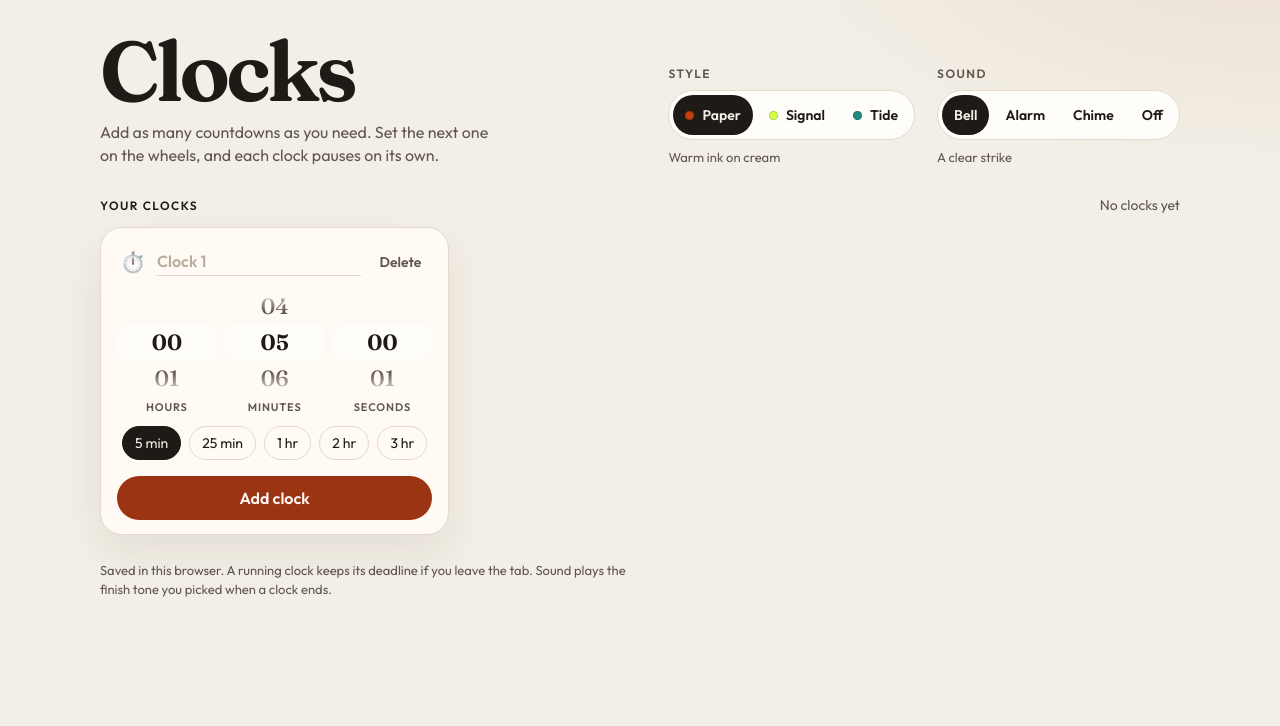
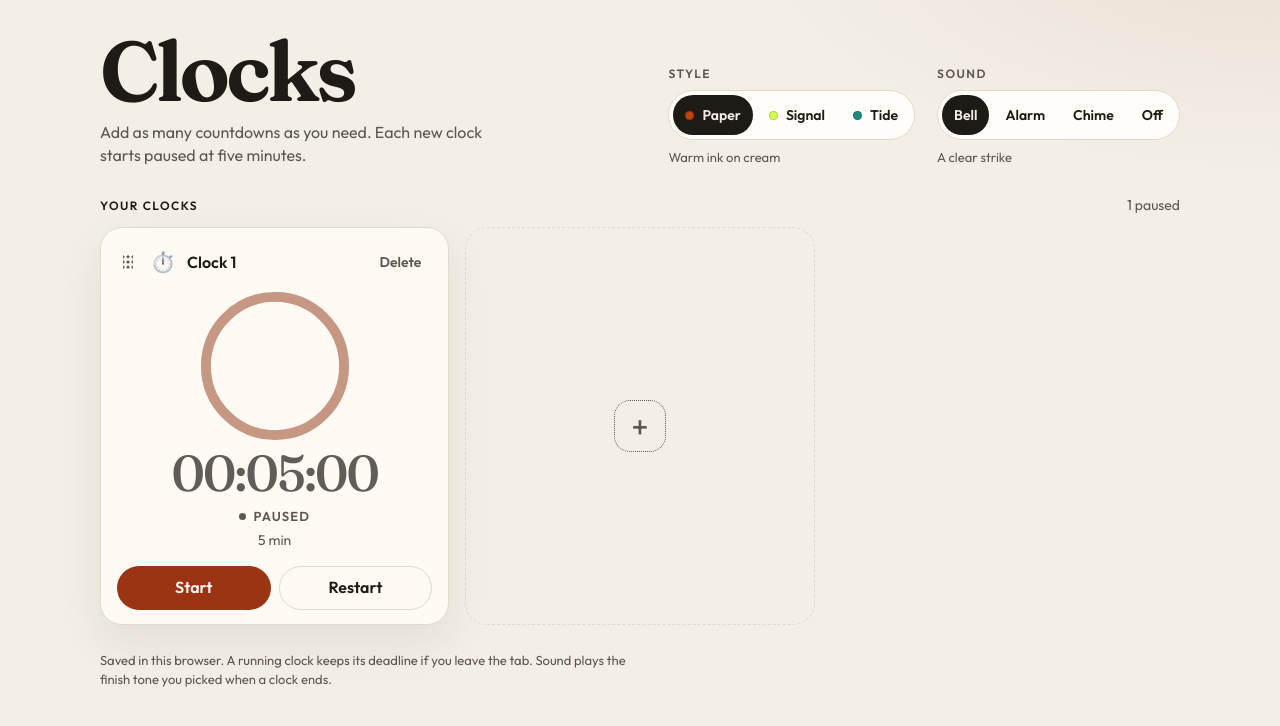
Before and after one commit to Yingxu-Mu/countdown-clocks, a React (Vite) app: page / in a window 1280 px wide. Both pictures are taken after a click on the button "Add a clock". Shown: the top 726 px of the page. Built offline with nearby package versions, Linux system fonts and the light colour scheme.

Commit message:
simplify add new clock flow

```diff
--- a/src/App.tsx
+++ b/src/App.tsx
@@ -4,9 +4,10 @@ import { ClockCard } from './components/ClockCard'
 import { DraftClock } from './components/DraftClock'
 import { SoundSwitch } from './components/SoundSwitch'
 import { StyleSwitch } from './components/StyleSwitch'
+import { DEFAULT_CLOCK_ICON } from './icons'
 import { playSound, prepareSound, primeAudio, unlockSound } from './sounds'
 import { loadClocks, loadSettings, saveClocks, saveSettings, subscribeStorage } from './storage'
-import { MAX_DURATION_MS, quickSetSeconds, rememberDuration } from './time'
+import { MAX_DURATION_MS, rememberDuration } from './time'
 import type { Clock, SoundId, ThemeId } from './types'
 
 const THEME_COLOR: Record<ThemeId, string> = {
@@ -34,6 +35,8 @@ type Reorder = {
   startX: number
   startY: number
 }
+
+const DEFAULT_DURATION_MS = 5 * 60 * 1000
 
 function initialRecentSeconds(): number[] {
   const stored = loadSettings().recentSeconds
@@ -143,22 +146,22 @@ export default function App() {
     if (justFinished) playSound(sound)
   }, [clocks, sound])
 
-  function addClock(input: { label: string; durationMs: number; icon: string }) {
+  function addClock() {
     const time = Date.now()
     setNow(time)
     setClocks((current) => {
       const clock: Clock = {
         id: createId(),
-        label: input.label || nextLabel(current),
-        icon: input.icon,
-        durationMs: input.durationMs,
-        remainingMs: input.durationMs,
+        label: nextLabel(current),
+        icon: DEFAULT_CLOCK_ICON,
+        durationMs: DEFAULT_DURATION_MS,
+        remainingMs: DEFAULT_DURATION_MS,
         endsAt: null,
         status: 'paused',
       }
       return [...current, clock]
     })
-    setRecentSeconds((current) => rememberDuration(current, input.durationMs))
+    setRecentSeconds((current) => rememberDuration(current, DEFAULT_DURATION_MS))
   }
 
   function pauseClock(id: string) {
@@ -334,7 +337,7 @@ export default function App() {
         <div className="brand">
           <h1 className="wordmark">Clocks</h1>
           <p className="lede">
-            Add as many countdowns as you need. Set the next one on the wheels, and each clock pauses on its own.
+            Add as many countdowns as you need. Each new clock starts paused at five minutes.
           </p>
         </div>
         <div className="settings">
@@ -381,11 +384,7 @@ export default function App() {
               </li>
             ))}
             <li data-draft="true">
-              <DraftClock
-                suggestedLabel={nextLabel(clocks)}
-                presets={quickSetSeconds(recentSeconds)}
-                onAdd={addClock}
-              />
+              <DraftClock onAdd={addClock} />
             </li>
           </ul>
         </section>
--- a/src/components/DraftClock.tsx
+++ b/src/components/DraftClock.tsx
@@ -1,163 +1,13 @@
-import { useEffect, useRef, useState } from 'react'
-import { DEFAULT_CLOCK_ICON } from '../icons'
-import { formatLength } from '../time'
-import { ClockIcon } from './ClockIcon'
-import { IconChooser } from './IconChooser'
-import { NumberWheel } from './NumberWheel'
-
 type DraftClockProps = {
-  suggestedLabel: string
-  presets: readonly number[]
-  onAdd: (input: { label: string; durationMs: number; icon: string }) => void
+  onAdd: () => void
 }
 
-export function DraftClock({ suggestedLabel, presets, onAdd }: DraftClockProps) {
-  const editorRef = useRef<HTMLDivElement>(null)
-  const [label, setLabel] = useState('')
-  const [icon, setIcon] = useState(DEFAULT_CLOCK_ICON)
-  const [editingIcon, setEditingIcon] = useState(false)
-  const [seconds, setSeconds] = useState(5 * 60)
-  const [error, setError] = useState('')
-  const [open, setOpen] = useState(false)
-
-  const hours = Math.floor(seconds / 3600)
-  const minutes = Math.floor((seconds % 3600) / 60)
-  const remain = seconds % 60
-
-  useEffect(() => {
-    if (!editingIcon) return
-    const onKey = (event: KeyboardEvent) => {
-      if (event.key === 'Escape') setEditingIcon(false)
-    }
-    const onPointer = (event: PointerEvent) => {
-      if (event.target instanceof Node && editorRef.current?.contains(event.target)) return
-      setEditingIcon(false)
-    }
-    window.addEventListener('keydown', onKey)
-    window.addEventListener('pointerdown', onPointer)
-    return () => {
-      window.removeEventListener('keydown', onKey)
-      window.removeEventListener('pointerdown', onPointer)
-    }
-  }, [editingIcon])
-
-  function setPart(part: 'hours' | 'minutes' | 'seconds', next: number) {
-    const total =
-      (part === 'hours' ? next : hours) * 3600 +
-      (part === 'minutes' ? next : minutes) * 60 +
-      (part === 'seconds' ? next : remain)
-    setSeconds(total)
-    if (total > 0) setError('')
-  }
-
-  function add() {
-    if (seconds <= 0) {
-      setError('Set a duration.')
-      return
-    }
-    onAdd({ label: label.trim(), durationMs: seconds * 1000, icon })
-    setLabel('')
-    setError('')
-    setEditingIcon(false)
-    setOpen(false)
-  }
-
-  function discard() {
-    setLabel('')
-    setError('')
-    setEditingIcon(false)
-    setOpen(false)
-  }
-
-  if (!open) {
-    return (
-      <button type="button" className="draft-prompt" aria-label="Add a clock" onClick={() => setOpen(true)}>
-        <span className="draft-plus" aria-hidden="true">
-          +
-        </span>
-      </button>
-    )
-  }
-
+export function DraftClock({ onAdd }: DraftClockProps) {
   return (
-    <article className="card" aria-label="New clock">
-      <div className="card-top">
-        <div className="card-heading">
-          <div className="icon-editor" ref={editorRef}>
-            <button
-              type="button"
-              className="icon-edit"
-              aria-expanded={editingIcon}
-              aria-label="Choose an icon"
-              onClick={() => setEditingIcon((open) => !open)}
-            >
-              <ClockIcon icon={icon} className="card-icon" />
-            </button>
-            {editingIcon ? (
-              <div className="icon-editor-panel" role="dialog" aria-label="Icon">
-                <IconChooser
-                  icon={icon}
-                  showPreview={false}
-                  onChange={(next) => {
-                    setIcon(next)
-                    setEditingIcon(false)
-                  }}
-                />
-              </div>
-            ) : null}
-          </div>
-          <h3 className="card-label">
-            <input
-              className="title-input"
-              value={label}
-              maxLength={40}
-              placeholder={suggestedLabel}
-              aria-label="Name"
-              autoComplete="off"
-              spellCheck={false}
-              onChange={(event) => setLabel(event.target.value)}
-            />
-          </h3>
-        </div>
-        <button type="button" className="btn btn-quiet" aria-label="Delete new clock" onClick={discard}>
-          Delete
-        </button>
-      </div>
-
-      <div className="wheels" role="group" aria-label="Duration">
-        <NumberWheel label="Hours" value={hours} max={99} onChange={(next) => setPart('hours', next)} />
-        <NumberWheel label="Minutes" value={minutes} max={59} onChange={(next) => setPart('minutes', next)} />
-        <NumberWheel label="Seconds" value={remain} max={59} onChange={(next) => setPart('seconds', next)} />
-      </div>
-
-      <div className="presets">
-        {presets.map((preset) => (
-          <button
-            key={preset}
-            type="button"
-            className="chip"
-            aria-pressed={seconds === preset}
-            onClick={() => {
-              setSeconds(preset)
-              setError('')
-            }}
-          >
-            {formatLength(preset * 1000)}
-          </button>
-        ))}
-      </div>
-
-      {error ? (
-        <p className="form-error" role="alert">
-          {error}
-        </p>
-      ) : null}
-
-      <div className="actions">
-        <button type="button" className="btn btn-primary span" onClick={add}>
-          Add clock
-        </button>
-      </div>
-    </article>
+    <button type="button" className="draft-prompt" aria-label="Add a clock" onClick={onAdd}>
+      <span className="draft-plus" aria-hidden="true">
+        +
+      </span>
+    </button>
   )
 }
--- a/src/index.css
+++ b/src/index.css
@@ -345,20 +345,6 @@ input[type='text']:focus {
 input::placeholder {
   color: var(--placeholder);
   opacity: 1;
-}
-
-.presets {
-  display: flex;
-  flex-wrap: wrap;
-  align-items: center;
-  gap: 8px;
-  margin-top: 14px;
-}
-
-.presets-label {
-  color: var(--muted);
-  font-size: 13px;
-  margin-right: 2px;
 }
 
 .chip {
@@ -812,11 +798,6 @@ html[data-theme='tide'] .card[data-status='running'] {
   height: auto;
 }
 
-.card-draft {
-  border-style: dashed;
-  box-shadow: none;
-}
-
 .draft-prompt {
   appearance: none;
   width: 100%;
@@ -848,12 +829,6 @@ html[data-theme='tide'] .card[data-status='running'] {
   font-size: 32px;
   font-weight: 400;
   line-height: 1;
-}
-
-.wheels {
-  display: grid;
-  grid-template-columns: repeat(3, minmax(0, 1fr));
-  gap: 8px;
 }
 
 .wheel-window {
@@ -925,11 +900,6 @@ html[data-theme='tide'] .card[data-status='running'] {
   font-weight: 600;
   letter-spacing: 0.08em;
   text-transform: uppercase;
-}
-
-.card .presets {
-  justify-content: center;
-  margin-top: 2px;
 }
 
 .ring-track,
--- a/src/time.ts
+++ b/src/time.ts
@@ -1,9 +1,7 @@
 import type { Clock } from './types'
 
 export const MAX_DURATION_MS = (99 * 60 * 60 + 59 * 60 + 59) * 1000
-export const STARTER_SECONDS = [5 * 60, 25 * 60, 60 * 60, 2 * 60 * 60, 3 * 60 * 60] as const
 
-const QUICK_SET_LIMIT = 6
 const RECENT_LIMIT = 8
 
 export function rememberDuration(recentSeconds: readonly number[], durationMs: number): number[] {
@@ -12,18 +10,6 @@ export function rememberDuration(recentSeconds: readonly number[], durationMs: n
     return [...recentSeconds]
   }
   return [seconds, ...recentSeconds.filter((item) => item !== seconds)].slice(0, RECENT_LIMIT)
-}
-
-export function quickSetSeconds(recentSeconds: readonly number[]): number[] {
-  const picked: number[] = []
-  const seen = new Set<number>()
-  for (const seconds of [...recentSeconds, ...STARTER_SECONDS]) {
-    if (!Number.isInteger(seconds) || seconds <= 0 || seen.has(seconds)) continue
-    seen.add(seconds)
-    picked.push(seconds)
-    if (picked.length === QUICK_SET_LIMIT) break
-  }
-  return picked
 }
 
 export function displayRemaining(clock: Clock, now: number): number {
```
